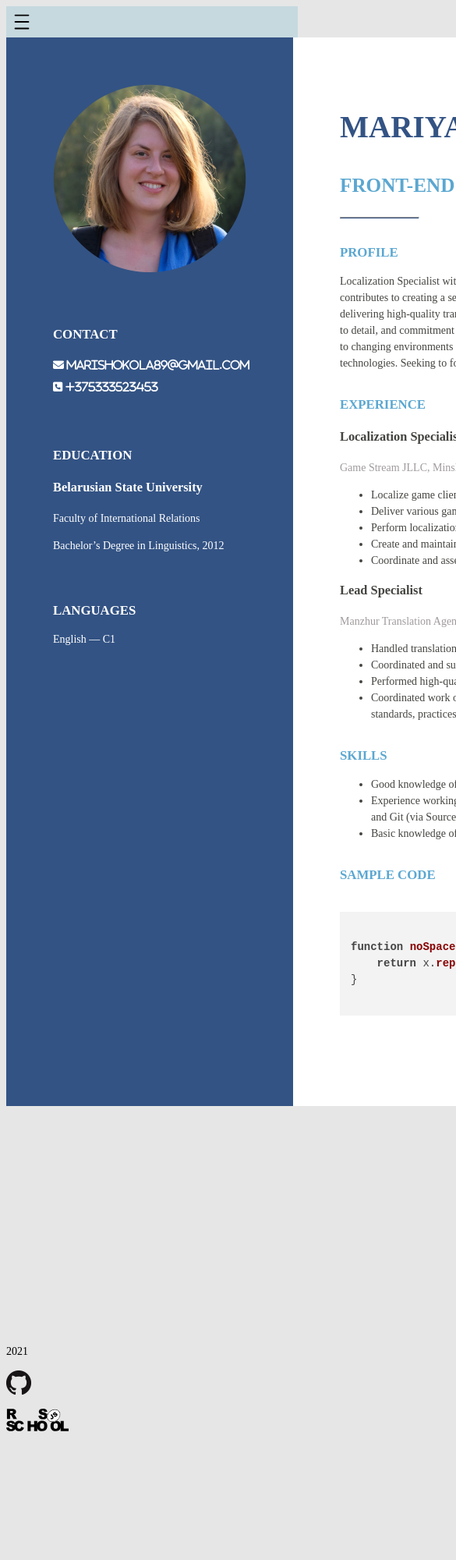
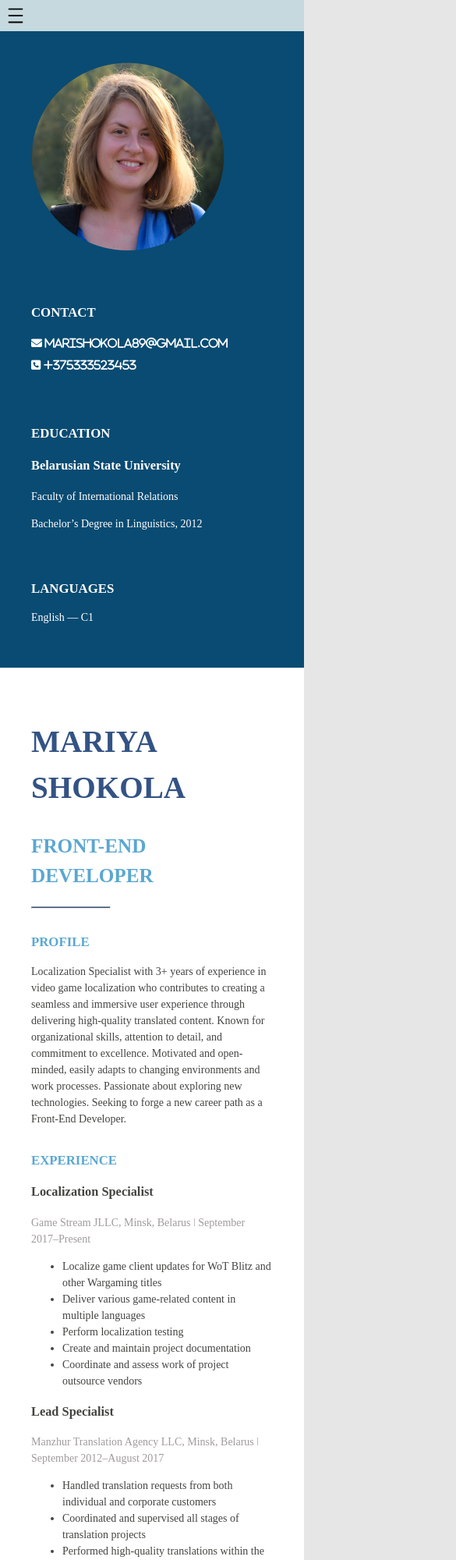
Before and after one commit to marish11/rsschool-cv, a plain HTML site: page index.html in a window 390 px wide. Shown: the top 2000 px of the page at 78% size, 585 px wide, since content can reach past the window. Before the commit the page ends 1851 px from the top, so only its background shows below. Drawn offline with nearby package versions, Linux system fonts and the light colour scheme.

Commit message:
fix: apply responsive properties and update media queries

```diff
--- a/styles/styles.css
+++ b/styles/styles.css
@@ -1,15 +1,20 @@
 html {
+    box-sizing: border-box;
     scroll-behavior: smooth;
 }
 body {
+    margin: 0;
+    padding: 0;
     font-family: 'Times New Roman', Times, serif;
     font-size: 14px;
     line-height: 1.5;
     background-color: #e6e6e6;
 }
-.nav-container {
+header {
     max-width: 960px;
     margin: 0 auto;
+}
+.nav-container {
     background-color: #C6D9DF;
 }
 .nav {
@@ -25,10 +30,10 @@ body {
     list-style: none;
 }
 .nav li a {
-    text-decoration: none;
-    color: #335384;
     font-size: 1.5em;
     font-weight: 700;
+    color: #335384;
+    text-decoration: none;
 }
 .nav li:hover {
     background-color: #8db4bf;
@@ -47,22 +52,22 @@ body {
     padding: 0;
 }
 .nav-burger li {
+    padding-left: 10px;
     list-style: none;
-    padding-left: 10px;
 }
 .nav-burger li a {
-    text-decoration: none;
-    color: #335384;
     font-size: 1em;
     font-weight: 600;
+    color: #335384;
+    text-decoration: none;
 }
 .open-close-button {
     width: 30px;
     height: 30px;
-    border: none;
     margin: 5px;
     background-image: url(/images/hamburger-menu-more-navigation.svg);
     background-color: transparent;
+    border: none;
 }
 .button-open {
     background-image: url(/images/close.svg);
@@ -70,33 +75,22 @@ body {
 .menu-open {
     display: block;
 }
-@media (min-width: 751px) {
-    .open-close-button {
-        display: none;
-    }
-}
-@media (max-width: 750px) {
-    .nav {
-        display:none;
-    }
-}
 .main-content {
-    width: 960px;
+    max-width: 960px;
     margin: 0 auto;
 }
 .columns {
     display: flex;
-    min-height: 600px;
 }
 .left-column {
-    width: 260px;
-    padding: 60px;
-    background-color: #335384;
+    max-width: 40%;
+    padding: 40px;
+    background-color: #094B72;
     color: #FFFFFF;
 }
 .right-column {
-    width: 640px;
-    padding: 60px;
+    max-width: 70%;
+    padding: 40px;
     background-color: #FFFFFF;
     color: #444440;
 }
@@ -129,10 +123,6 @@ h2 {
 .company-year {
     color: #a09b9c;
 }
-footer {
-    position: relative;
-    top: 290px;
-}
 .non-bullet {
     padding-left: 0;
     list-style-type: none;
@@ -143,3 +133,36 @@ hr {
     margin-left: 0;
     background-color: #335384;
 }
+footer {
+    display: flex;
+    justify-content: center;
+    align-items: center;
+    max-width: 960px;
+    margin: 0 auto;
+    background-color: #C6D9DF;
+}
+@media (min-width: 771px) {
+    .open-close-button {
+        display: none;
+    }
+    .nav-burger {
+        display: none;
+    }
+}
+@media (max-width: 770px) {
+    .nav {
+        display: none;
+    }
+    .columns {
+        flex-wrap: wrap;
+        justify-content: center;
+        align-items: center;
+    }
+    .left-column {
+        flex: 1;
+        max-width: 100%;
+    }
+    .right-column {
+        max-width: 100%;
+    }
+}
```
